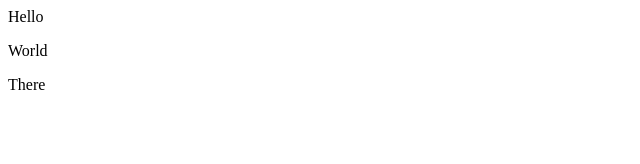
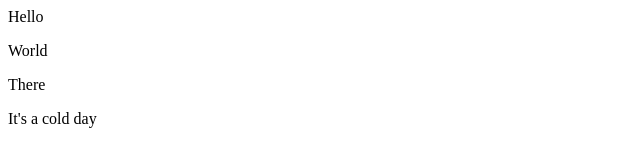
Before and after one commit to annajjames/Test1, a plain HTML site: page index.html in a window 1280 px wide. Shown: the full height of the page, 0-640 px from the left. Drawn offline with Linux system fonts and the light colour scheme.

Commit message:
Added a new line

```diff
--- a/index.html
+++ b/index.html
@@ -2,3 +2,5 @@
 <div>Hello</div>
 <p>World</p>
 <p>There</p>
+
+<p>It's a cold day</p>
```
